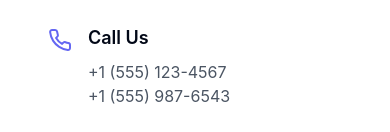
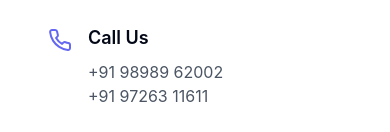
Before and after one commit to PayF123/futurispace-portfolio-36-original, a React (Vite) app: page /contact in a window 390 px wide. Shown: the part 712-844 px from the top of the page. Built offline with nearby package versions, Linux system fonts and the light colour scheme.

Commit message:
Update contact phone numbers
Updates the phone numbers in the contact information section of the Contact page.

```diff
--- a/src/pages/Contact.tsx
+++ b/src/pages/Contact.tsx
@@ -59,8 +59,8 @@ const Contact = () => {
                     <div>
                       <h3 className="font-semibold text-lg mb-2">Call Us</h3>
                       <p className="text-gray-600">
-                        +1 (555) 123-4567<br />
-                        +1 (555) 987-6543
+                        +91 98989 62002<br />
+                        +91 97263 11611
                       </p>
                     </div>
                   </div>
```
